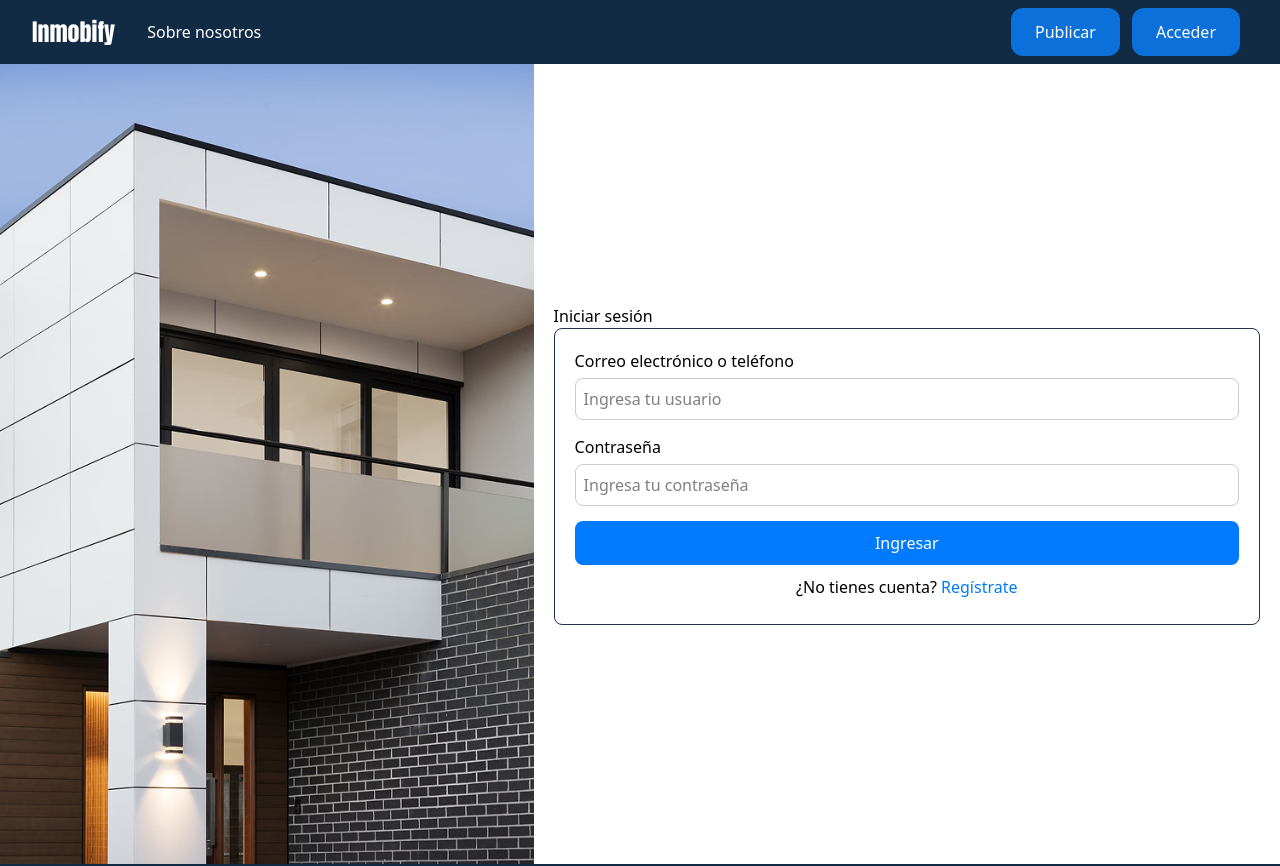
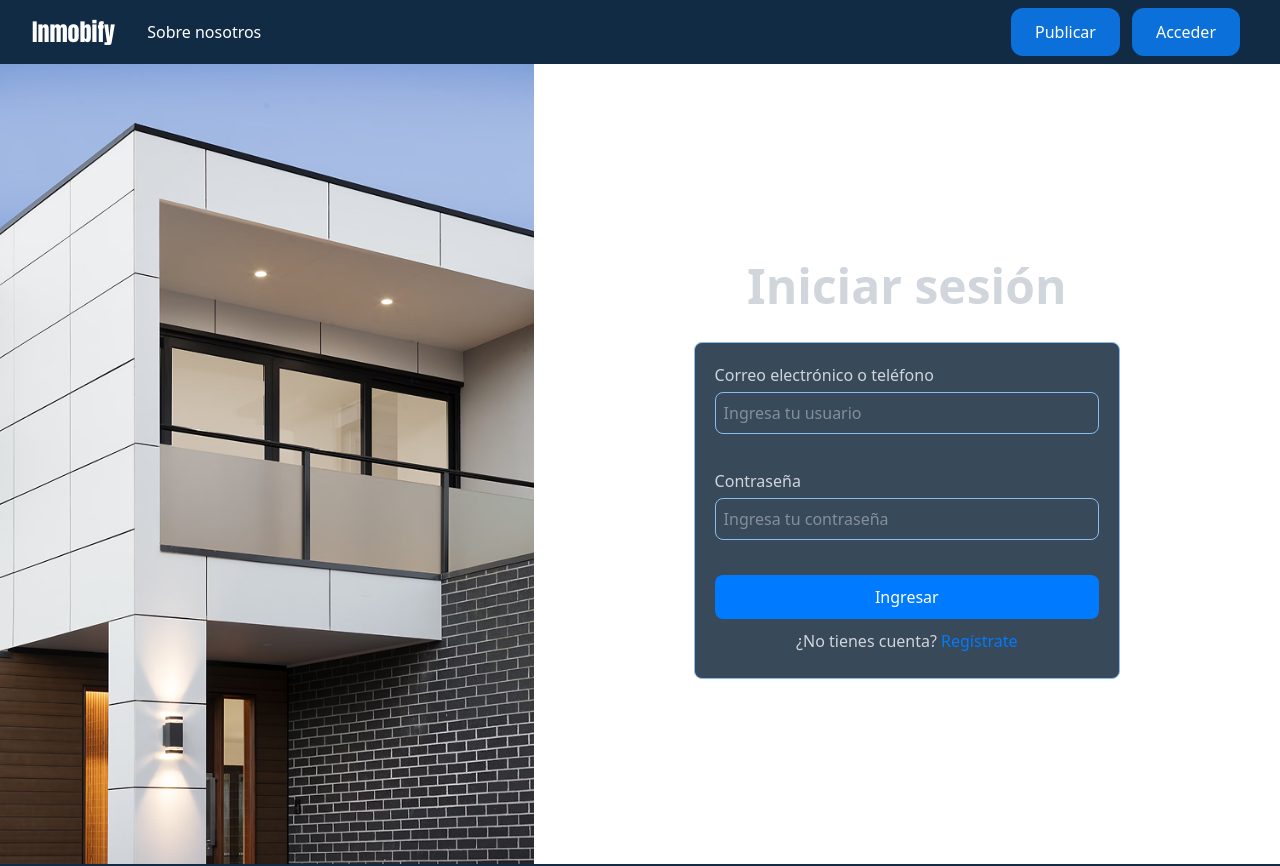
Before and after one commit to luis-cvqz/inmobify-frontend, an Angular app: page /login in a window 1280 px wide. Shown: the top 866 px of the page. Built offline with nearby package versions, Linux system fonts and the light colour scheme.

Commit message:
redesign login

```diff
--- a/src/app/login/login.component.css
+++ b/src/app/login/login.component.css
@@ -28,8 +28,9 @@
 }
 
 .login-form {
-  border: 1px solid #223252;
+  border: 1px solid #88BDF2;
   border-radius: 8px;
+  background-color: #384959;
   padding: 20px;
 }
 
@@ -52,10 +53,16 @@
   flex-direction: column;
   justify-content: center;
   overflow-y: auto;
+  margin-left: 140px;
+  margin-right: 140px;
 }
 
 .form-group {
-  margin-bottom: 15px;
+  margin-bottom: 35px;
+}
+
+.form-control{
+  border: 1px solid #88BDF2;
 }
 
 label {
@@ -98,3 +105,8 @@ button:hover {
 .register-text:hover {
   text-decoration: underline;
 }
+
+h1 {
+  text-align: center;
+  padding-bottom: 20px;
+}
--- a/src/app/login/login.component.html
+++ b/src/app/login/login.component.html
@@ -5,14 +5,14 @@
     </div>
 
     <div class="form-section">
-      <h2>Iniciar sesión</h2>
+      <h1 class="text-gray-300 font-extrabold text-[48px] text-align:center">Iniciar sesión</h1>
       <form class="login-form">
         <div class="form-group">
-          <label for="username">Correo electrónico o teléfono</label>
+          <label class="text-gray-300" for="username">Correo electrónico o teléfono</label>
           <input
             type="text"
             style="font-size: 1em"
-            class="form-control"
+            class="form-control text-gray-300"
             id="username"
             placeholder="Ingresa tu usuario"
             [(ngModel)]="username"
@@ -21,10 +21,10 @@
         </div>
 
         <div class="form-group">
-          <label for="password">Contraseña</label>
+          <label class="text-gray-300" for="password">Contraseña</label>
           <input
             type="password"
-            class="form-control"
+            class="form-control text-gray-300"
             id="password"
             placeholder="Ingresa tu contraseña"
             [(ngModel)]="password"
@@ -35,7 +35,7 @@
         <button type="submit" class="btn btn-primary" (click)="onSubmit()">Ingresar</button>
 
         <div class="register-link">
-          <label>¿No tienes cuenta? <a routerLink="/register" class="register-text">Regístrate</a></label>
+          <label class="text-gray-300">¿No tienes cuenta? <a routerLink="/register" class="register-text">Regístrate</a></label>
         </div>
       </form>
     </div>
```
